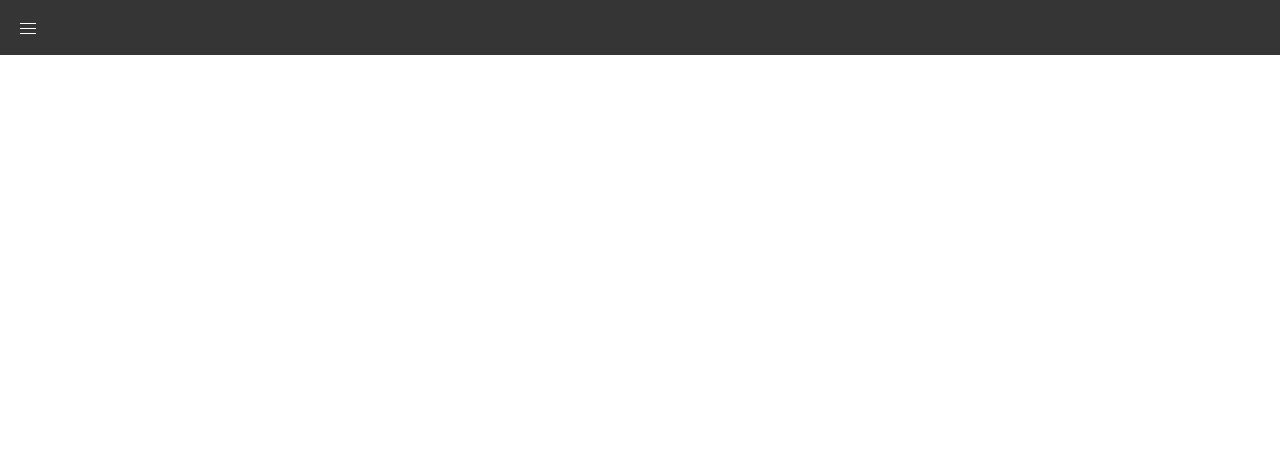
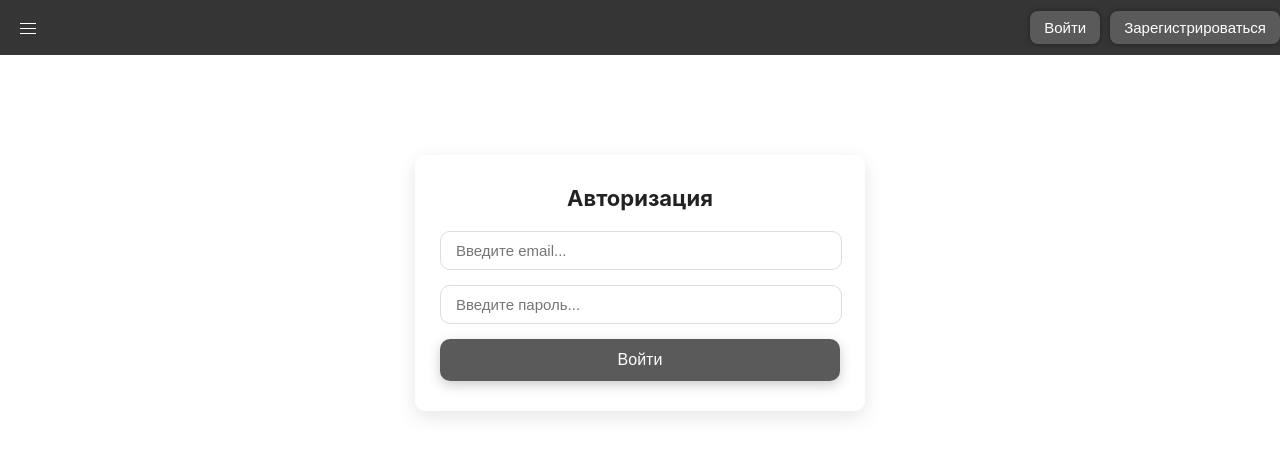
Before and after one commit to khngldi/khngldi_SportNews_React, a React (Vite) app: page /login in a window 1280 px wide. Before the commit this address had no page. Shown: the top 456 px of the page. Built offline with nearby package versions, Linux system fonts and the light colour scheme.

Commit message:
Авторизация

```diff
--- a/src/App.jsx
+++ b/src/App.jsx
@@ -1,16 +1,22 @@
-import { BrowserRouter as Router, Routes, Route } from "react-router-dom";
+import { BrowserRouter as Router } from "react-router-dom";
 import Navbar from "./components/Navbar";
-import Home from "./pages/Home";
-import Detail from "./pages/Detail";
-import Categories from "./pages/Categories";
-import "./index.css";
-import AppRoute from "./components/AppRoute.jsx";
+import AppRoute from "./components/AppRoute";
+import { AuthProvider, useAuth } from "./components/AuthContext";
 
-export default function App() {
+function App() {
     return (
-        <Router>
-            <Navbar />
-            <AppRoute />
-        </Router>
+        <AuthProvider>
+            <Router>
+                <NavbarWrapper />
+                <AppRoute />
+            </Router>
+        </AuthProvider>
     );
 }
+
+function NavbarWrapper() {
+    const { user } = useAuth();
+    return <Navbar userEmail={user?.email} />;
+}
+
+export default App;
--- a/src/components/AppRoute.jsx
+++ b/src/components/AppRoute.jsx
@@ -1,5 +1,6 @@
 import { Route, Routes } from "react-router-dom";
 import { routes } from "../utils/routes.jsx";
+import AuthForm from "./AuthForm.jsx";
 
 function AppRoute() {
     return (
@@ -8,6 +9,9 @@ function AppRoute() {
                 const Component = route.element;
                 return <Route key={index} path={route.path} element={<Component />} />;
             })}
+
+            <Route path="/login" element={<AuthForm mode="login" />} />
+            <Route path="/register" element={<AuthForm mode="register" />} />
         </Routes>
     )
 }
--- /dev/null
+++ b/src/components/AuthContext.jsx
@@ -0,0 +1,105 @@
+import { createContext, useContext, useState } from "react";
+
+const AuthContext = createContext(null);
+export const useAuth = () => useContext(AuthContext);
+
+export const AuthProvider = ({ children }) => {
+
+    const getInitialUser = () => {
+        const storedUser = localStorage.getItem("authUser");
+        if (!storedUser || storedUser === "undefined") return null;
+
+        try {
+            const userObj = JSON.parse(storedUser);
+            if (!userObj.email) return null;
+            return userObj;
+        } catch {
+            console.error("Ошибка парсинга authUser");
+            return null;
+        }
+    };
+
+
+    const [token, setToken] = useState(localStorage.getItem("authToken"));
+    const [user, setUser] = useState(getInitialUser());
+    const isAuthenticated = !!token;
+
+    const loginSuccess = (userData, userToken, email) => {
+        const user = { ...userData, email };
+
+        setToken(userToken);
+        setUser(user);
+
+        localStorage.setItem("authToken", userToken);
+        localStorage.setItem("authUser", JSON.stringify(user));
+    };
+
+
+    const register = async (email, password) => {
+        try {
+            const response = await fetch(
+                `https://c3b36cdc3750f333.mokky.dev/register`,
+                {
+                    method: "POST",
+                    headers: { "Content-Type": "application/json" },
+                    body: JSON.stringify({ email, password }),
+                }
+            );
+
+            const data = await response.json();
+            if (response.ok) {
+                loginSuccess(data.user, data.token, email);
+                return { success: true };
+            }
+
+            return { success: false, error: data.message || "Ошибка" };
+        } catch {
+            return { success: false, error: "Ошибка сети" };
+        }
+    };
+
+    const login = async (email, password) => {
+        try {
+            const response = await fetch(
+                `https://c3b36cdc3750f333.mokky.dev/auth`,
+                {
+                    method: "POST",
+                    headers: { "Content-Type": "application/json" },
+                    body: JSON.stringify({ email, password }),
+                }
+            );
+
+            const data = await response.json();
+            if (response.ok) {
+                loginSuccess(data.user, data.token, email);
+                return { success: true };
+            }
+
+            return { success: false, error: data.message || "Ошибка" };
+        } catch {
+            return { success: false, error: "Ошибка сети" };
+        }
+    };
+
+    const logout = () => {
+        setToken(null);
+        setUser(null);
+        localStorage.removeItem("authToken");
+        localStorage.removeItem("authUser");
+    };
+
+    return (
+        <AuthContext.Provider
+            value={{
+                isAuthenticated,
+                user,
+                token,
+                register,
+                login,
+                logout,
+            }}
+        >
+            {children}
+        </AuthContext.Provider>
+    );
+};
--- /dev/null
+++ b/src/components/AuthForm.jsx
@@ -0,0 +1,70 @@
+import { useState } from "react";
+import { useNavigate } from "react-router-dom";
+import { useAuth } from "./AuthContext.jsx";
+import "../index.css";
+
+function AuthForm({ mode = "login" }) {
+
+    const navigate = useNavigate();
+    const { login, register } = useAuth();
+
+    const [email, setEmail] = useState('');
+    const [password, setPassword] = useState('');
+    const [loading, setLoading] = useState(false);
+    const [message, setMessage] = useState('');
+
+    const isLoginMode = mode === 'login';
+    const buttonText = isLoginMode ? "Войти" : "Зарегистрироваться";
+    const title = isLoginMode ? "Авторизация" : "Регистрация";
+
+    const handleSubmit = async (e) => {
+        e.preventDefault();
+        setMessage('');
+        setLoading(true);
+
+        const action = isLoginMode ? login : register;
+        const result = await action(email, password);
+
+        if (result.success) {
+            setMessage(isLoginMode ? "Успешный вход" : "Успешная регистрация");
+            navigate('/');
+        } else {
+            setMessage(`Ошибка: ${result.error}`);
+        }
+
+        setLoading(false);
+    };
+
+    return (
+        <div className="auth-form-container">
+            <h2>{title}</h2>
+            <form onSubmit={handleSubmit}>
+                <div>
+                    <input
+                        type="email"
+                        value={email}
+                        onChange={(e) => setEmail(e.target.value)}
+                        placeholder="Введите email..."
+                        required
+                    />
+                </div>
+                <div>
+                    <input
+                        type="password"
+                        value={password}
+                        onChange={(e) => setPassword(e.target.value)}
+                        placeholder="Введите пароль..."
+                        required
+                    />
+                </div>
+                <button type="submit" disabled={loading}>
+                    {loading ? "Загрузка..." : buttonText}
+                </button>
+            </form>
+            {message && <p className="auth-message">{message}</p>}
+        </div>
+    );
+
+}
+
+export default AuthForm;
--- a/src/components/Navbar.jsx
+++ b/src/components/Navbar.jsx
@@ -1,17 +1,18 @@
 import { NavLink, useLocation, useSearchParams } from "react-router-dom";
 import { useState } from "react";
-import menubtn from "../assets/menu-btn.png"
+import menubtn from "../assets/menu-btn.png";
+import { useAuth } from "./AuthContext";
 
 export default function Navbar() {
-
     const location = useLocation();
     const isHome = location.pathname === "/";
 
     const [menuOpen, setMenuOpen] = useState(false);
-
     const [searchParams, setSearchParams] = useSearchParams();
     const searchQuery = searchParams.get("search") || "";
     const [searchText, setSearchText] = useState(searchQuery);
+
+    const { user, isAuthenticated, logout } = useAuth();
 
     const handleSearch = (e) => {
         e.preventDefault();
@@ -53,6 +54,24 @@ export default function Navbar() {
                     <button type="submit">Найти</button>
                 </form>
             )}
+
+            <div className="auth-section">
+                {!isAuthenticated ? (
+                    <>
+                        <NavLink to="/login">
+                            <button className="auth-btn login-btn">Войти</button>
+                        </NavLink>
+                        <NavLink to="/register">
+                            <button className="auth-btn register-btn">Зарегистрироваться</button>
+                        </NavLink>
+                    </>
+                ) : (
+                    <>
+                        <span className="user-email">{user?.email}</span>
+                        <button className="auth-btn logout-btn" onClick={logout}>Выйти</button>
+                    </>
+                )}
+            </div>
         </nav>
     );
 }
--- a/src/index.css
+++ b/src/index.css
@@ -715,3 +715,129 @@ a {
   background: #f0f0f0;
   padding-left: 20px;
 }
+
+.auth-form-container {
+  max-width: 400px;
+  margin: 100px auto;
+  padding: 30px 25px;
+  background: #fff;
+  border-radius: 10px;
+  box-shadow: 0 6px 20px rgba(0,0,0,0.1);
+  font-family: "Inter", sans-serif;
+  text-align: center;
+}
+
+.auth-form-container h2 {
+  margin-bottom: 20px;
+  margin-top: auto;
+  font-size: 22px;
+  color: #222;
+}
+
+.auth-form-container form {
+  display: flex;
+  flex-direction: column;
+  gap: 15px;
+}
+
+.auth-form-container input {
+  padding: 10px 15px;
+  font-size: 15px;
+  border-radius: 10px;
+  border: 1px solid #ddd;
+  outline: none;
+  transition: 0.25s border-color, 0.25s box-shadow;
+  width: 370px;
+}
+
+.auth-form-container input:focus {
+  border-color: #5a5a5a;
+  box-shadow: 0 0 5px rgba(90, 90, 90, 0.2);
+}
+
+.auth-form-container button {
+  padding: 12px;
+  font-size: 16px;
+  font-weight: 500;
+  border: none;
+  border-radius: 10px;
+  background: #5a5a5a;
+  color: #fff;
+  cursor: pointer;
+  transition: 0.25s;
+  box-shadow: 0 4px 12px rgba(90, 90, 90, 0.3);
+}
+
+.auth-form-container button:hover {
+  background: #444444;
+  box-shadow: 0 6px 16px rgba(90, 90, 90, 0.4);
+}
+
+.auth-message {
+  margin-top: 15px;
+  font-size: 14px;
+  color: #b00020; /* красный для ошибок */
+}
+
+@media (max-width: 480px) {
+  .auth-form-container {
+    margin: 50px 20px;
+    padding: 25px 15px;
+  }
+
+  .auth-form-container input {
+    font-size: 14px;
+    padding: 10px 12px;
+  }
+
+  .auth-form-container button {
+    font-size: 15px;
+    padding: 10px;
+  }
+}
+
+.auth-section {
+  display: flex;
+  align-items: center;
+  gap: 10px;
+}
+
+.auth-section .auth-btn {
+  padding: 8px 14px;
+  background-color: #5a5a5a;
+  border: none;
+  border-radius: 8px;
+  color: #fff;
+  font-size: 15px;
+  cursor: pointer;
+  transition: 0.25s;
+  box-shadow: 0 0 5px rgba(0, 0, 0, 0.4);
+}
+
+.auth-section .auth-btn:hover {
+  background-color: #888888;
+}
+
+.auth-section .user-email {
+  font-size: 14px;
+  font-weight: 500;
+  color: #ffffff;
+}
+
+/* ===== Адаптивность для мобильных ===== */
+@media (max-width: 480px) {
+  .auth-section {
+    gap: 6px;
+    flex-wrap: wrap;
+    justify-content: center;
+  }
+
+  .auth-section .auth-btn {
+    padding: 6px 10px;
+    font-size: 13px;
+  }
+
+  .auth-section .user-email {
+    font-size: 13px;
+  }
+}
```
